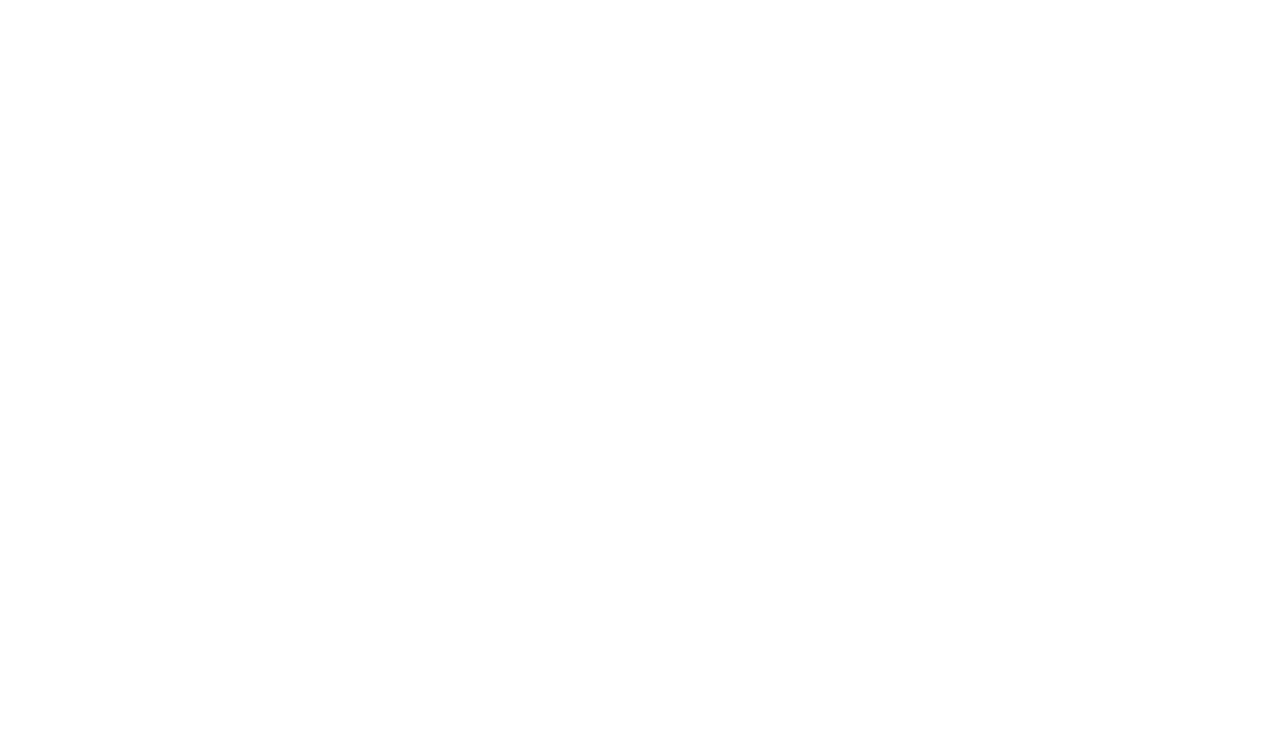
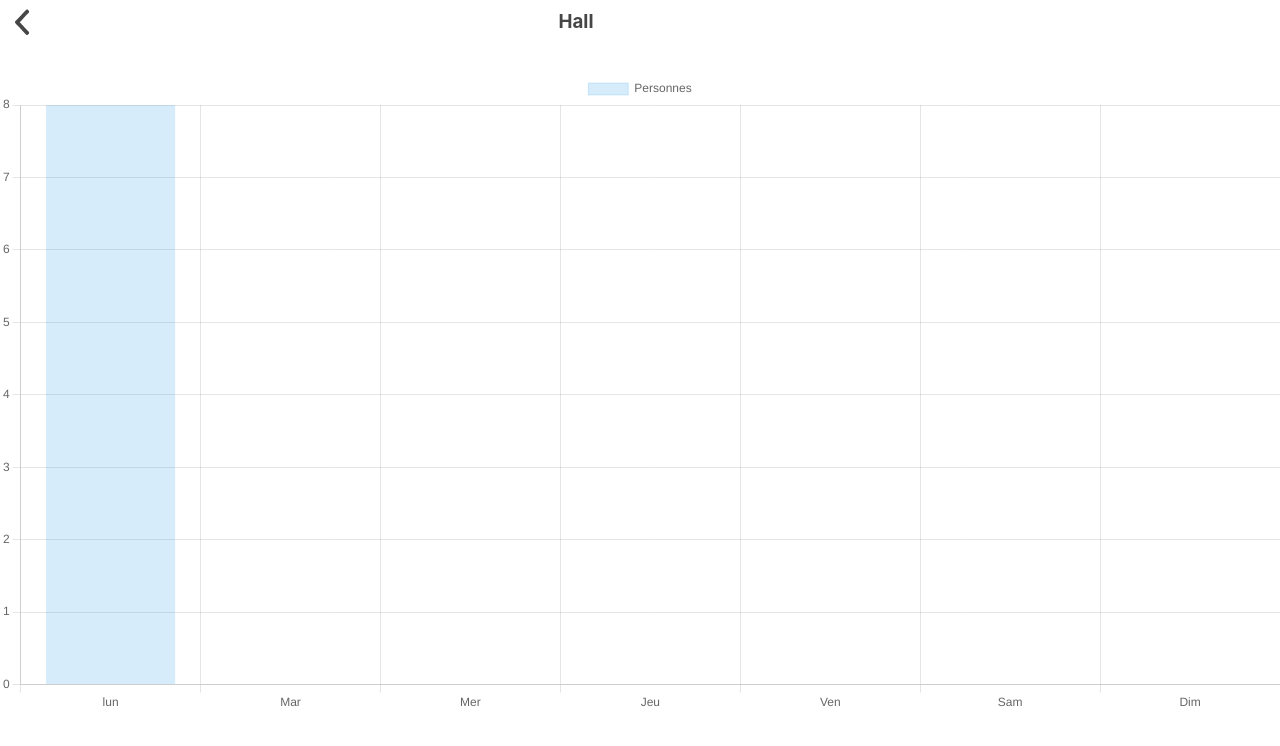
Before and after one commit to lucrampro/Projet_hetic_juillet_2021_groupe_5, a React (Create React App) app: page /barchart in a window 1280 px wide. Shown: the top 746 px of the page. Built offline with nearby package versions, Linux system fonts and the light colour scheme.

Commit message:
FEAT(BarChart): create component

```diff
--- a/src/App.js
+++ b/src/App.js
@@ -4,6 +4,7 @@
 import { userInfoContext }  from './store'
 import './App.scss'
 import Notifications from './pages/Notifications'
+import BarChart from './components/BarChart'
 
 function App() {
   const [userInfo, setuserInfo] = useState('');
@@ -15,6 +16,7 @@
           <Route path="/accueil" exact component={Home} />
           <Route path="/details/:node" exact component={Details} />
           <Route path="/notifications" exact component={Notifications} />
+          <Route path="/barchart" exact component={BarChart} />
         </Router>
       </userInfoContext.Provider>
     </div>
--- /dev/null
+++ b/src/assets/styles/barChart.scss
@@ -0,0 +1,16 @@
+.details--barchart{
+  width: 90%;
+  display: flex;
+  position: relative;
+  justify-content: center;
+  align-items: center;
+  margin: 10px 0px;
+  #arrow {
+    position: absolute;
+    left: 15px;
+    width: 15px !important;
+  }
+}
+.barchart{
+  margin-top: 40px;
+}
--- /dev/null
+++ b/src/components/BarChart.jsx
@@ -0,0 +1,58 @@
+import React from 'react';
+import { Bar } from 'react-chartjs-2';
+// STYLES
+import '../assets/styles/barChart.scss'
+
+// MODIFICATION VIA LES CAPTEURS
+let dataInfluxDb = 8
+
+const data = {
+  labels: ['lun', 'Mar', 'Mer', 'Jeu', 'Ven', 'Sam', 'Dim'],
+  datasets: [
+    {
+      label: 'Personnes',
+      data: [dataInfluxDb, 0, 0, 0, 0, 0],
+      backgroundColor: [
+        'rgba(54, 162, 235, 0.2)',
+        'rgba(54, 162, 235, 0.2)',// GOOD
+        'rgba(54, 162, 235, 0.2)',
+        'rgba(54, 162, 235, 0.2)',
+        'rgba(54, 162, 235, 0.2)',
+        'rgba(54, 162, 235, 0.2)',
+      ],
+      borderColor: [
+        'rgba(54, 162, 235, 0.2)',
+        'rgba(54, 162, 235, 0.2)',
+        'rgba(54, 162, 235, 0.2)',
+        'rgba(54, 162, 235, 0.2)',
+        'rgba(54, 162, 235, 0.2)',
+        'rgba(54, 162, 235, 0.2)',
+      ],
+      borderWidth: 1,
+    },
+  ],
+};
+
+const options = {
+  scales: {
+    yAxes: [
+      {
+        ticks: {
+          beginAtZero: true,
+        },
+      },
+    ],
+  },
+};
+
+const BarChart = () => (
+  <>
+    <div className="details--barchart">
+      <img src='/imgs/icons/arrow-back.png' alt="" srcSet="" id="arrow" />
+      <h3>Hall</h3>
+    </div>
+    <Bar data={data} options={options}  className="barchart"/>
+  </>
+);
+
+export default BarChart;
--- a/src/components/EntranceHallDetails.jsx
+++ b/src/components/EntranceHallDetails.jsx
@@ -1,10 +1,13 @@
 import React from 'react';
+
 // STYLES
 import '../assets/styles/entranceHallDetails.scss'
 
+
 const EntranceHallDetails = () => (
+
   <>
-    <button className="peripherique--menu" style={{ margin: "5%" }} >
+    <button className="peripherique--menu" style={{ margin: "5%" }}>
       <img src='/imgs/icons/icon-bin.png' alt="" srcSet="" className="peripherique--img" />
       <p>Hall</p>
       <img src='/imgs/icons/arrow-back.png' alt="" srcSet="" className="img--arrow" />
```
